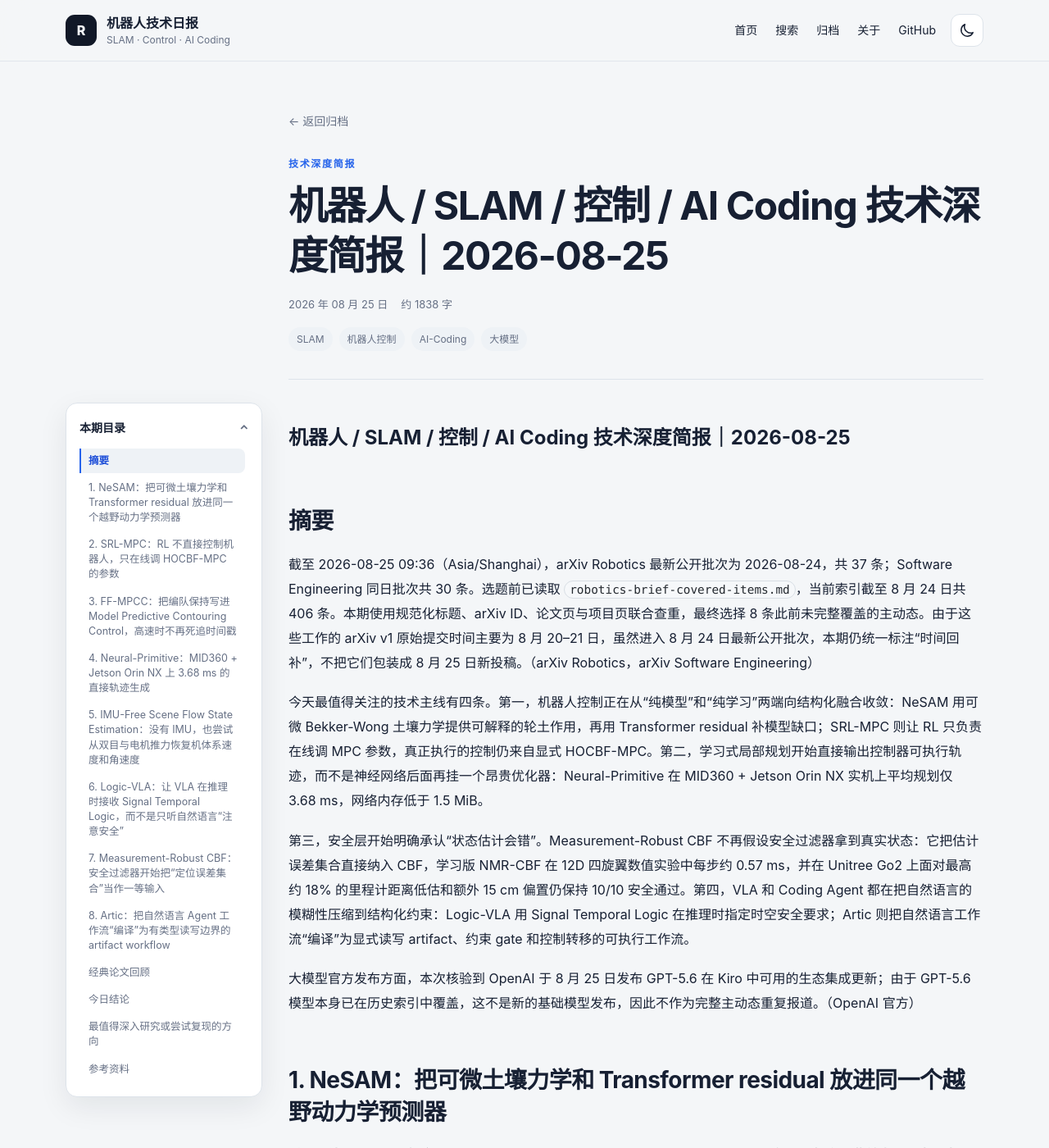
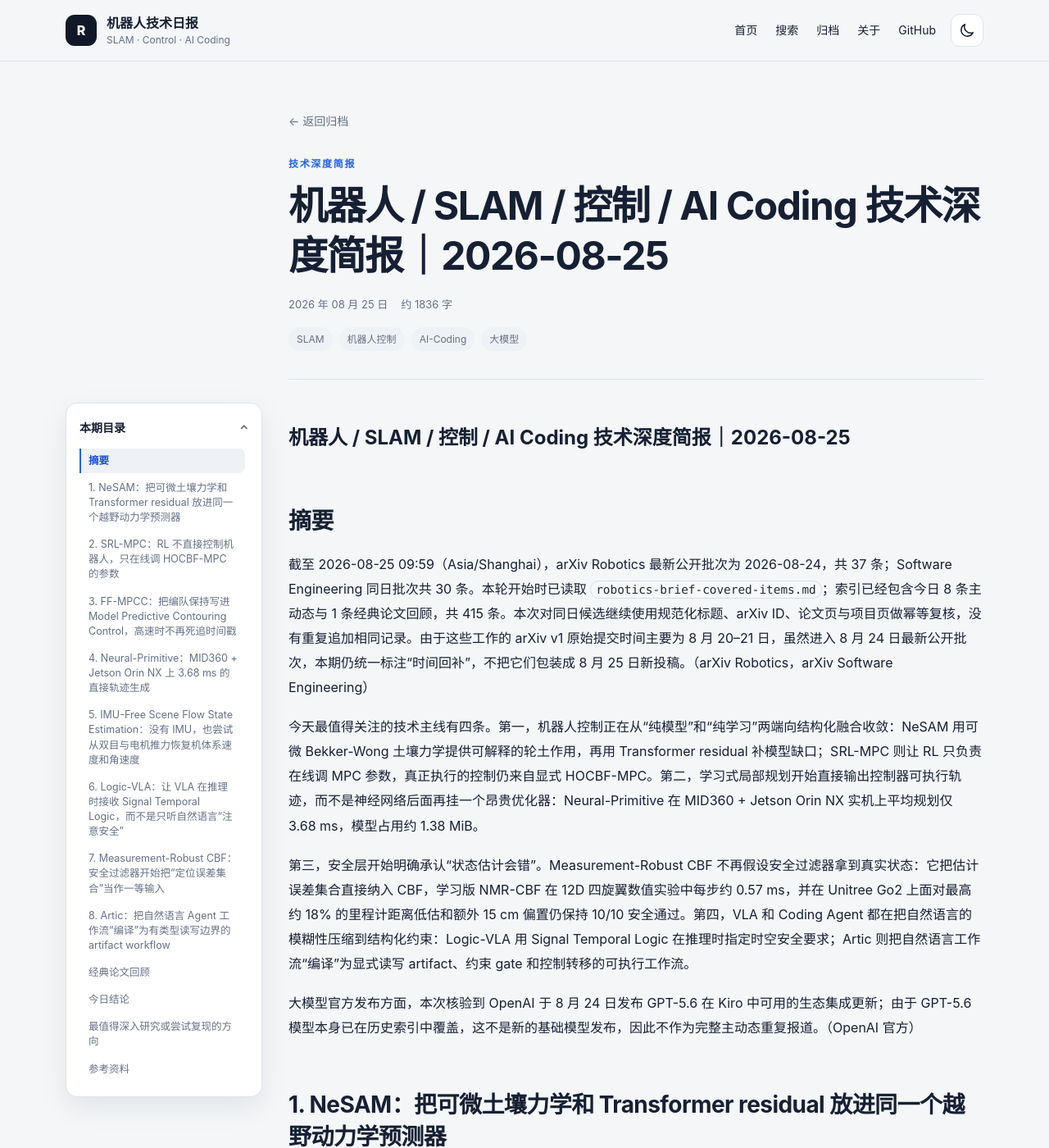
Before and after one commit to helywin/daily, a Jekyll site: the page built from _posts/2026-08-25-robotics-brief.md, in a window 1280 px wide and 1400 px high. Shown: the whole window at 82% size. Built offline with Jekyll 4.4.1, drawn with Linux system fonts in a browser that asks for light colours; some of the changed text lies outside the part shown.

Commit message:
docs: update robotics brief for 2026-08-25

```diff
--- a/_posts/2026-08-25-robotics-brief.md
+++ b/_posts/2026-08-25-robotics-brief.md
@@ -11,13 +11,13 @@
 
 ## 摘要
 
-截至 2026-08-25 09:36（Asia/Shanghai），arXiv Robotics 最新公开批次为 2026-08-24，共 37 条；Software Engineering 同日批次共 30 条。选题前已读取 `robotics-brief-covered-items.md`，当前索引截至 8 月 24 日共 406 条。本期使用规范化标题、arXiv ID、论文页与项目页联合查重，最终选择 8 条此前未完整覆盖的主动态。由于这些工作的 arXiv v1 原始提交时间主要为 8 月 20–21 日，虽然进入 8 月 24 日最新公开批次，本期仍统一标注“时间回补”，不把它们包装成 8 月 25 日新投稿。（[arXiv Robotics](https://arxiv.org/list/cs.RO/recent)，[arXiv Software Engineering](https://arxiv.org/list/cs.SE/recent)）
+截至 2026-08-25 09:59（Asia/Shanghai），arXiv Robotics 最新公开批次为 2026-08-24，共 37 条；Software Engineering 同日批次共 30 条。本轮开始时已读取 `robotics-brief-covered-items.md`；索引已经包含今日 8 条主动态与 1 条经典论文回顾，共 415 条。本次对同日候选继续使用规范化标题、arXiv ID、论文页与项目页做幂等复核，没有重复追加相同记录。由于这些工作的 arXiv v1 原始提交时间主要为 8 月 20–21 日，虽然进入 8 月 24 日最新公开批次，本期仍统一标注“时间回补”，不把它们包装成 8 月 25 日新投稿。（[arXiv Robotics](https://arxiv.org/list/cs.RO/recent)，[arXiv Software Engineering](https://arxiv.org/list/cs.SE/recent)）
 
-今天最值得关注的技术主线有四条。第一，机器人控制正在从“纯模型”和“纯学习”两端向结构化融合收敛：NeSAM 用可微 Bekker-Wong 土壤力学提供可解释的轮土作用，再用 Transformer residual 补模型缺口；SRL-MPC 则让 RL 只负责在线调 MPC 参数，真正执行的控制仍来自显式 HOCBF-MPC。第二，学习式局部规划开始直接输出控制器可执行轨迹，而不是神经网络后面再挂一个昂贵优化器：Neural-Primitive 在 MID360 + Jetson Orin NX 实机上平均规划仅 3.68 ms，网络内存低于 1.5 MiB。
+今天最值得关注的技术主线有四条。第一，机器人控制正在从“纯模型”和“纯学习”两端向结构化融合收敛：NeSAM 用可微 Bekker-Wong 土壤力学提供可解释的轮土作用，再用 Transformer residual 补模型缺口；SRL-MPC 则让 RL 只负责在线调 MPC 参数，真正执行的控制仍来自显式 HOCBF-MPC。第二，学习式局部规划开始直接输出控制器可执行轨迹，而不是神经网络后面再挂一个昂贵优化器：Neural-Primitive 在 MID360 + Jetson Orin NX 实机上平均规划仅 3.68 ms，模型占用约 1.38 MiB。
 
 第三，安全层开始明确承认“状态估计会错”。Measurement-Robust CBF 不再假设安全过滤器拿到真实状态：它把估计误差集合直接纳入 CBF，学习版 NMR-CBF 在 12D 四旋翼数值实验中每步约 0.57 ms，并在 Unitree Go2 上面对最高约 18% 的里程计距离低估和额外 15 cm 偏置仍保持 10/10 安全通过。第四，VLA 和 Coding Agent 都在把自然语言的模糊性压缩到结构化约束：Logic-VLA 用 Signal Temporal Logic 在推理时指定时空安全要求；Artic 则把自然语言工作流“编译”为显式读写 artifact、约束 gate 和控制转移的可执行工作流。
 
-大模型官方发布方面，本次核验到 OpenAI 于 8 月 25 日发布 GPT-5.6 在 Kiro 中可用的生态集成更新；由于 GPT-5.6 模型本身已在历史索引中覆盖，这不是新的基础模型发布，因此不作为完整主动态重复报道。（[OpenAI 官方](https://openai.com/index/gpt-5-6-in-kiro/)）
+大模型官方发布方面，本次核验到 OpenAI 于 8 月 24 日发布 GPT-5.6 在 Kiro 中可用的生态集成更新；由于 GPT-5.6 模型本身已在历史索引中覆盖，这不是新的基础模型发布，因此不作为完整主动态重复报道。（[OpenAI 官方](https://openai.com/index/gpt-5-6-in-kiro/)）
 
 ## 1. NeSAM：把可微土壤力学和 Transformer residual 放进同一个越野动力学预测器
 
@@ -133,7 +133,7 @@
 
 ### 实时性与实机结果
 
-论文报告桌面计算低于 1 ms，真实机载飞行平均规划时间 3.68±0.77 ms，中位数 3.43 ms，范围约 2.71–5.94 ms；网络内存需求低于 1.5 MiB。真实测试包括浓密植被和狭窄空间，最窄通道低于 0.8 m，而机体直径约 0.3 m，并实现零微调 sim-to-real 部署。
+论文报告桌面计算低于 1 ms，真实机载飞行平均规划时间 3.68±0.77 ms，中位数 3.43 ms，范围约 2.71–5.94 ms；模型占用约 1.38 MiB。真实测试包括浓密植被和狭窄空间，最窄通道低于 0.8 m，而机体直径约 0.3 m，并实现零微调 sim-to-real 部署。
 
 ### 鲁棒性、可复现性与风险
 
```
